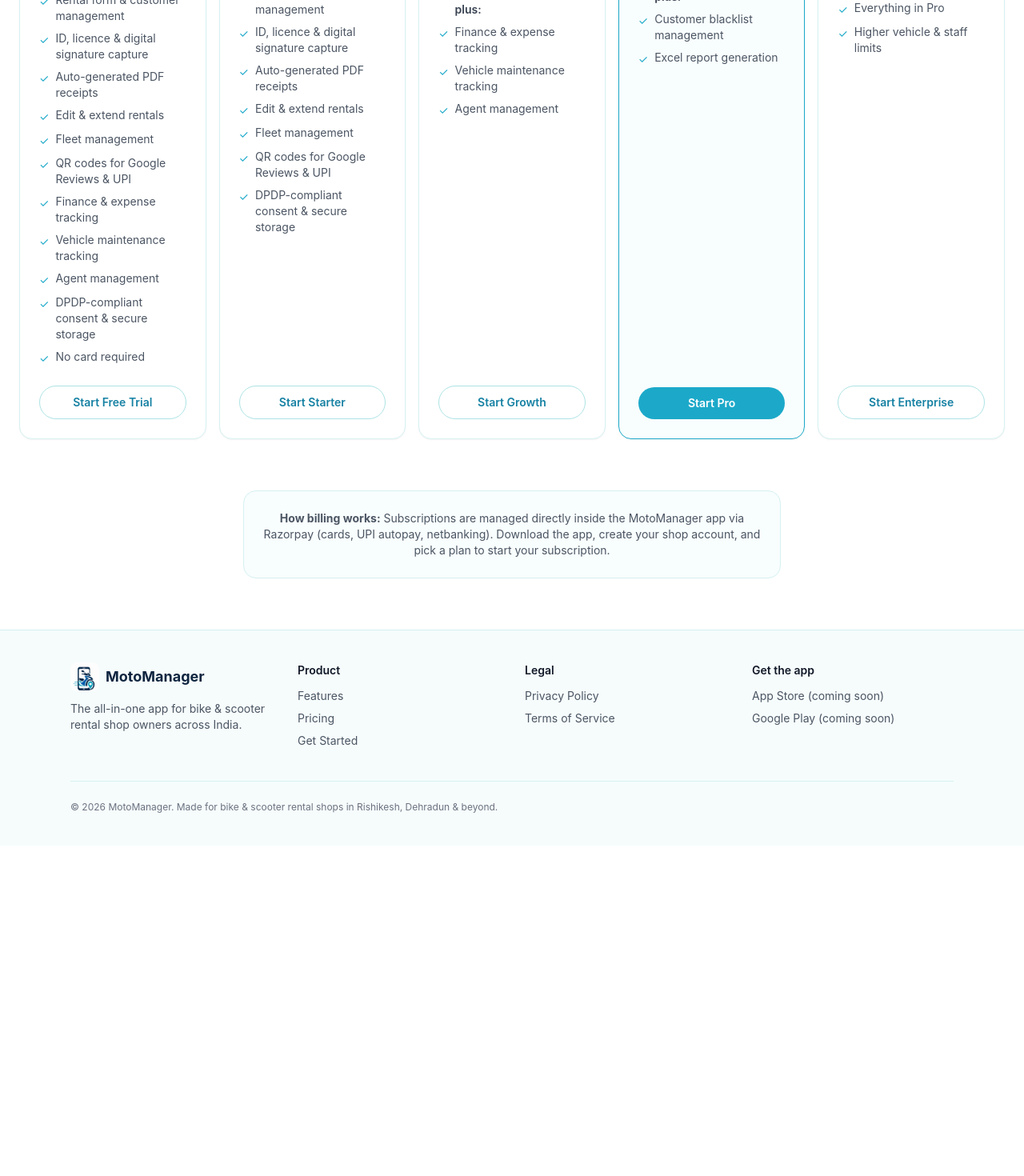
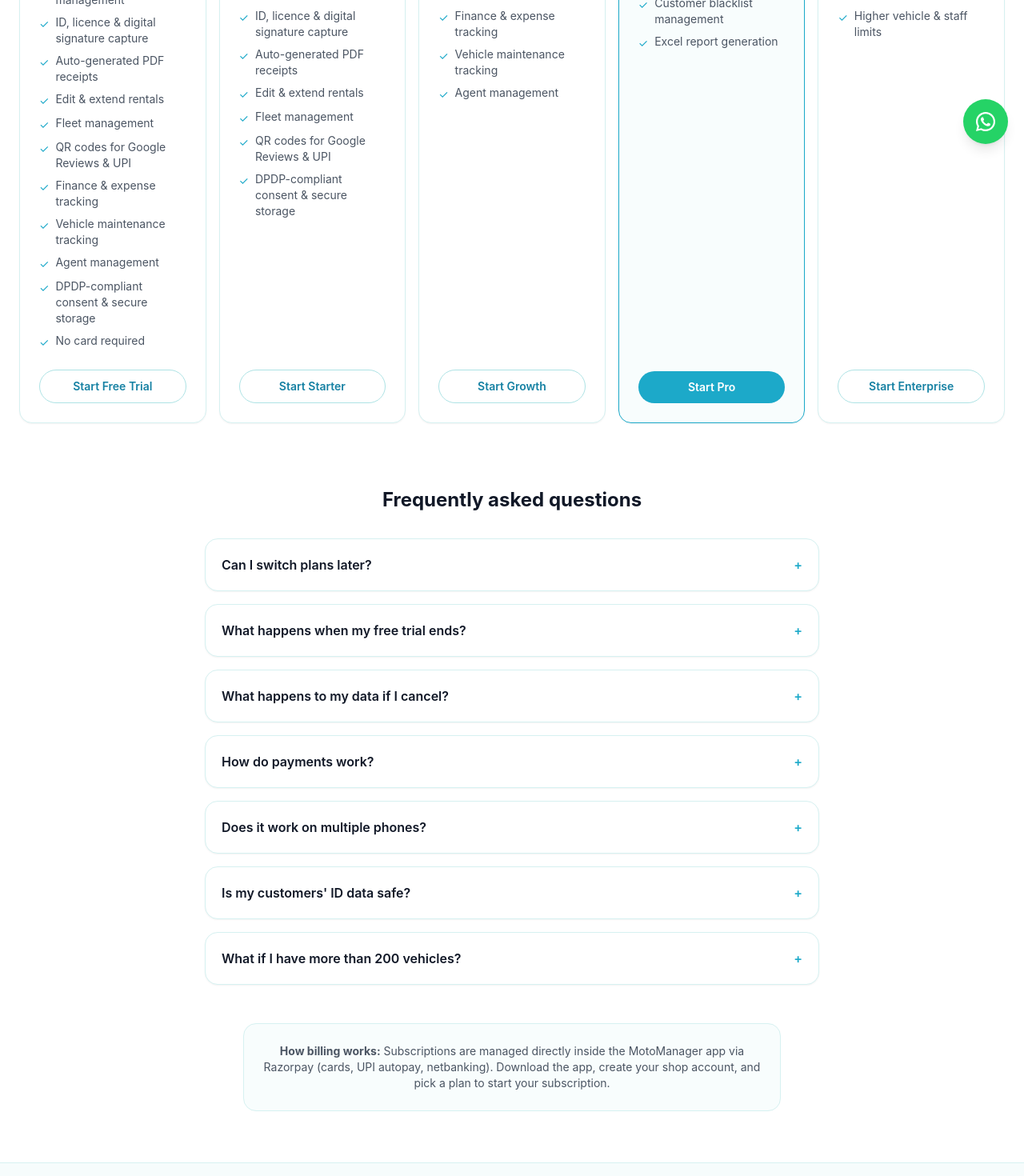
Before and after one commit to travelbeyondhimalayas-ai/motomanager-website, a Next.js app: page /pricing in a window 1280 px wide. Shown: the part 600-2070 px from the top of the page at 80% size. Before the commit the page ends 1657 px from the top, so only its background shows below. Built offline with nearby package versions, Linux system fonts and the light colour scheme.

Commit message:
Add WhatsApp contact button, FAQ, founder story, SEO metadata, favicon

```diff
--- a/src/app/get-started/page.tsx
+++ b/src/app/get-started/page.tsx
@@ -1,7 +1,15 @@
+import type { Metadata } from "next";
+
+export const metadata: Metadata = {
+  title: "Get Started — MotoManager",
+  description:
+    "Download MotoManager, create your shop account, pick a plan, and start managing rentals in minutes.",
+};
+
 const steps = [
   {
     title: "Download MotoManager",
-    desc: "Get the app from the App Store or Google Play (links coming soon).",
+    desc: "Get the app from Google Play (link coming soon).",
   },
   {
     title: "Create your shop account",
@@ -61,7 +69,7 @@
         </a>
       </div>
       <p className="mt-3 text-center text-xs text-gray-400">
-        App Store / Play Store links coming soon
+        Play Store link coming soon
       </p>
     </div>
   );
--- a/src/app/layout.tsx
+++ b/src/app/layout.tsx
@@ -2,11 +2,30 @@
 import "./globals.css";
 import Header from "@/components/Header";
 import Footer from "@/components/Footer";
+import WhatsAppButton from "@/components/WhatsAppButton";
 
 export const metadata: Metadata = {
-  title: "MotoManager — Bike & Scooter Rental Management App",
+  title: {
+    default: "MotoManager — Bike & Scooter Rental Management App",
+    template: "%s",
+  },
   description:
     "Run your bike rental business from your phone — receipts, fleet, staff, and customers, all in one app. Built for shop owners across India.",
+  openGraph: {
+    title: "MotoManager — Bike & Scooter Rental Management App",
+    description:
+      "Run your bike rental business from your phone — receipts, fleet, staff, and customers, all in one app.",
+    type: "website",
+    siteName: "MotoManager",
+    images: [{ url: "/logo.png", width: 1254, height: 1254 }],
+  },
+  twitter: {
+    card: "summary",
+    title: "MotoManager — Bike & Scooter Rental Management App",
+    description:
+      "Run your bike rental business from your phone — receipts, fleet, staff, and customers, all in one app.",
+    images: ["/logo.png"],
+  },
 };
 
 export default function RootLayout({
@@ -20,6 +39,7 @@
         <Header />
         <main className="flex-1">{children}</main>
         <Footer />
+        <WhatsAppButton />
       </body>
     </html>
   );
--- a/src/app/page.tsx
+++ b/src/app/page.tsx
@@ -102,7 +102,7 @@
               </a>
             </div>
             <p className="mt-3 text-xs text-gray-400">
-              App Store / Play Store links coming soon
+              Play Store link coming soon
             </p>
           </div>
 
@@ -169,6 +169,39 @@
         </div>
       </section>
 
+      {/* Founder story */}
+      <section className="mx-auto max-w-4xl px-4 py-16 sm:px-6">
+        <div className="rounded-3xl border border-brand-100 bg-white p-8 shadow-sm sm:p-10">
+          <span className="inline-block rounded-full bg-brand-100 px-3 py-1 text-xs font-semibold uppercase tracking-wide text-brand-600">
+            Why MotoManager exists
+          </span>
+          <h2 className="mt-4 text-2xl font-bold sm:text-3xl">
+            Built by a rental shop owner, not a software company
+          </h2>
+          <div className="mt-4 space-y-4 text-gray-600">
+            <p>
+              MotoManager started behind the counter of a real bike rental
+              shop in Rishikesh. Every busy season meant the same headaches:
+              paper registers that got lost, customer ID photos buried in
+              WhatsApp chats, hand-written receipts that nobody could read
+              when a dispute came up, and no way to know which bike was due
+              back when.
+            </p>
+            <p>
+              So we built the tool we wished existed — an app simple enough
+              to use at a crowded counter during peak season, but complete
+              enough to run the whole business: receipts with photos and
+              signatures, fleet tracking, staff logins, and customer records
+              that hold up when it matters.
+            </p>
+            <p className="font-medium text-gray-900">
+              Today it runs our own shops in Rishikesh and Dehradun every
+              single day. Now it can run yours.
+            </p>
+          </div>
+        </div>
+      </section>
+
       {/* CTA */}
       <section className="mx-auto max-w-6xl px-4 py-16 text-center sm:px-6">
         <h2 className="text-2xl font-bold sm:text-3xl">
--- a/src/app/pricing/page.tsx
+++ b/src/app/pricing/page.tsx
@@ -1,4 +1,11 @@
+import type { Metadata } from "next";
 import Link from "next/link";
+
+export const metadata: Metadata = {
+  title: "Pricing — MotoManager",
+  description:
+    "Simple INR pricing for bike & scooter rental shops. Free 1-week trial, plans from ₹99/month with 50% intro discount.",
+};
 
 // TODO: finalize pricing — these are placeholder amounts (in INR).
 // Annual price = monthly x 10 (≈17% off, "2 months free").
@@ -90,6 +97,37 @@
   },
 ];
 
+const faqs = [
+  {
+    q: "Can I switch plans later?",
+    a: "Yes. You can upgrade or downgrade anytime from inside the app. Upgrades apply immediately; downgrades take effect from your next billing cycle.",
+  },
+  {
+    q: "What happens when my free trial ends?",
+    a: "Your data stays safe. You'll be asked to pick a paid plan to continue — nothing is deleted, and you can pick up exactly where you left off.",
+  },
+  {
+    q: "What happens to my data if I cancel?",
+    a: "Your records remain stored securely for a grace period so you can re-subscribe and continue, or request an export. After the grace period, data is deleted in line with our Privacy Policy.",
+  },
+  {
+    q: "How do payments work?",
+    a: "Subscriptions are billed through Razorpay inside the app — pay via UPI autopay, debit/credit card, or netbanking. You can cancel anytime; access continues until the end of the paid period.",
+  },
+  {
+    q: "Does it work on multiple phones?",
+    a: "Yes. Your shop's data syncs in real time across all owner and staff devices via secure cloud sync.",
+  },
+  {
+    q: "Is my customers' ID data safe?",
+    a: "Yes. ID documents and signatures are stored in private, access-controlled cloud storage, encrypted in transit, and handled in line with India's DPDP Act 2023 with itemized consent.",
+  },
+  {
+    q: "What if I have more than 200 vehicles?",
+    a: "Get in touch with us — we'll set up a custom plan for larger operations.",
+  },
+];
+
 function formatINR(n: number) {
   return `₹${n.toLocaleString("en-IN")}`;
 }
@@ -104,9 +142,6 @@
         <p className="mt-3 text-gray-600">
           Pick the plan that matches your fleet size. Billed monthly or
           annually. Cancel anytime from inside the app.
-        </p>
-        <p className="mt-1 text-xs text-amber-600">
-          Pricing shown below is placeholder — final amounts to be confirmed.
         </p>
         <div className="mt-4 inline-block rounded-full bg-brand text-white px-4 py-1.5 text-sm font-semibold">
           🎉 Limited-time intro offer: 50% off for early adopters
@@ -198,6 +233,28 @@
         })}
       </div>
 
+      <div className="mx-auto mt-16 max-w-3xl">
+        <h2 className="text-center text-2xl font-bold">
+          Frequently asked questions
+        </h2>
+        <div className="mt-8 space-y-4">
+          {faqs.map((faq) => (
+            <details
+              key={faq.q}
+              className="group rounded-2xl border border-brand-100 bg-white p-5 shadow-sm"
+            >
+              <summary className="flex cursor-pointer items-center justify-between font-semibold text-gray-900 marker:content-none [&::-webkit-details-marker]:hidden">
+                {faq.q}
+                <span className="ml-4 text-brand transition group-open:rotate-45">
+                  +
+                </span>
+              </summary>
+              <p className="mt-3 text-sm text-gray-600">{faq.a}</p>
+            </details>
+          ))}
+        </div>
+      </div>
+
       <div className="mx-auto mt-12 max-w-2xl rounded-2xl border border-brand-100 bg-brand-50/40 p-6 text-center text-sm text-gray-600">
         <p>
           <strong>How billing works:</strong> Subscriptions are managed
--- a/src/app/privacy/page.tsx
+++ b/src/app/privacy/page.tsx
@@ -1,3 +1,11 @@
+import type { Metadata } from "next";
+
+export const metadata: Metadata = {
+  title: "Privacy Policy — MotoManager",
+  description:
+    "How MotoManager collects, stores, and protects personal data, in line with India's DPDP Act 2023.",
+};
+
 export default function PrivacyPage() {
   return (
     <div className="mx-auto max-w-3xl px-4 py-16 sm:px-6 prose prose-headings:font-bold prose-a:text-brand">
--- a/src/app/terms/page.tsx
+++ b/src/app/terms/page.tsx
@@ -1,3 +1,11 @@
+import type { Metadata } from "next";
+
+export const metadata: Metadata = {
+  title: "Terms of Service — MotoManager",
+  description:
+    "Terms governing use of the MotoManager app and website, including subscriptions, billing, and shop owner responsibilities.",
+};
+
 export default function TermsPage() {
   return (
     <div className="mx-auto max-w-3xl px-4 py-16 sm:px-6 prose prose-headings:font-bold prose-a:text-brand">
--- a/src/components/Footer.tsx
+++ b/src/components/Footer.tsx
@@ -45,10 +45,20 @@
             <h4 className="text-sm font-semibold text-gray-900">Get the app</h4>
             <ul className="mt-3 space-y-2 text-sm text-gray-600">
               <li>
-                <a href="#" className="hover:text-brand">App Store (coming soon)</a>
+                <a href="#" className="hover:text-brand">Google Play (coming soon)</a>
               </li>
+            </ul>
+            <h4 className="mt-6 text-sm font-semibold text-gray-900">Contact</h4>
+            <ul className="mt-3 space-y-2 text-sm text-gray-600">
               <li>
-                <a href="#" className="hover:text-brand">Google Play (coming soon)</a>
+                <a
+                  href="https://wa.me/918979200363"
+                  target="_blank"
+                  rel="noopener noreferrer"
+                  className="hover:text-brand"
+                >
+                  WhatsApp: +91 89792 00363
+                </a>
               </li>
             </ul>
           </div>
--- /dev/null
+++ b/src/components/WhatsAppButton.tsx
@@ -0,0 +1,18 @@
+const WHATSAPP_URL =
+  "https://wa.me/918979200363?text=Hi%2C%20I%27m%20interested%20in%20MotoManager%20for%20my%20rental%20shop";
+
+export default function WhatsAppButton() {
+  return (
+    <a
+      href={WHATSAPP_URL}
+      target="_blank"
+      rel="noopener noreferrer"
+      aria-label="Chat with us on WhatsApp"
+      className="fixed bottom-5 right-5 z-50 flex h-14 w-14 items-center justify-center rounded-full bg-[#25D366] shadow-lg transition hover:scale-105 hover:shadow-xl"
+    >
+      <svg viewBox="0 0 32 32" className="h-8 w-8 fill-white" aria-hidden>
+        <path d="M16.004 4C9.382 4 4 9.381 4 16.001c0 2.116.553 4.18 1.604 6.002L4 28l6.153-1.575A11.96 11.96 0 0 0 16.004 28C22.626 28 28 22.62 28 16.001 28 9.381 22.626 4 16.004 4zm0 21.82a9.83 9.83 0 0 1-5.012-1.37l-.359-.213-3.65.934.975-3.563-.234-.366a9.793 9.793 0 0 1-1.51-5.241c0-5.422 4.412-9.833 9.79-9.833 5.422 0 9.833 4.411 9.833 9.833 0 5.421-4.411 9.82-9.833 9.82zm5.392-7.357c-.295-.148-1.748-.863-2.019-.961-.27-.099-.468-.148-.665.147-.197.296-.763.962-.936 1.16-.172.197-.345.221-.64.073-.296-.147-1.248-.46-2.376-1.466-.878-.783-1.471-1.75-1.644-2.046-.172-.296-.018-.456.13-.603.133-.132.295-.345.443-.518.148-.172.197-.295.296-.492.098-.198.049-.37-.025-.518-.074-.148-.665-1.602-.911-2.194-.24-.576-.484-.498-.665-.507l-.567-.01c-.197 0-.517.074-.788.37-.27.295-1.034 1.01-1.034 2.463 0 1.454 1.059 2.859 1.207 3.056.147.198 2.083 3.18 5.047 4.46.705.305 1.256.487 1.685.623.708.225 1.353.193 1.862.117.568-.085 1.748-.715 1.994-1.405.246-.69.246-1.281.172-1.405-.073-.123-.27-.197-.566-.345z" />
+      </svg>
+    </a>
+  );
+}
```
Also changed, not shown: .claude/launch.json (added), src/app/icon.png (added).
